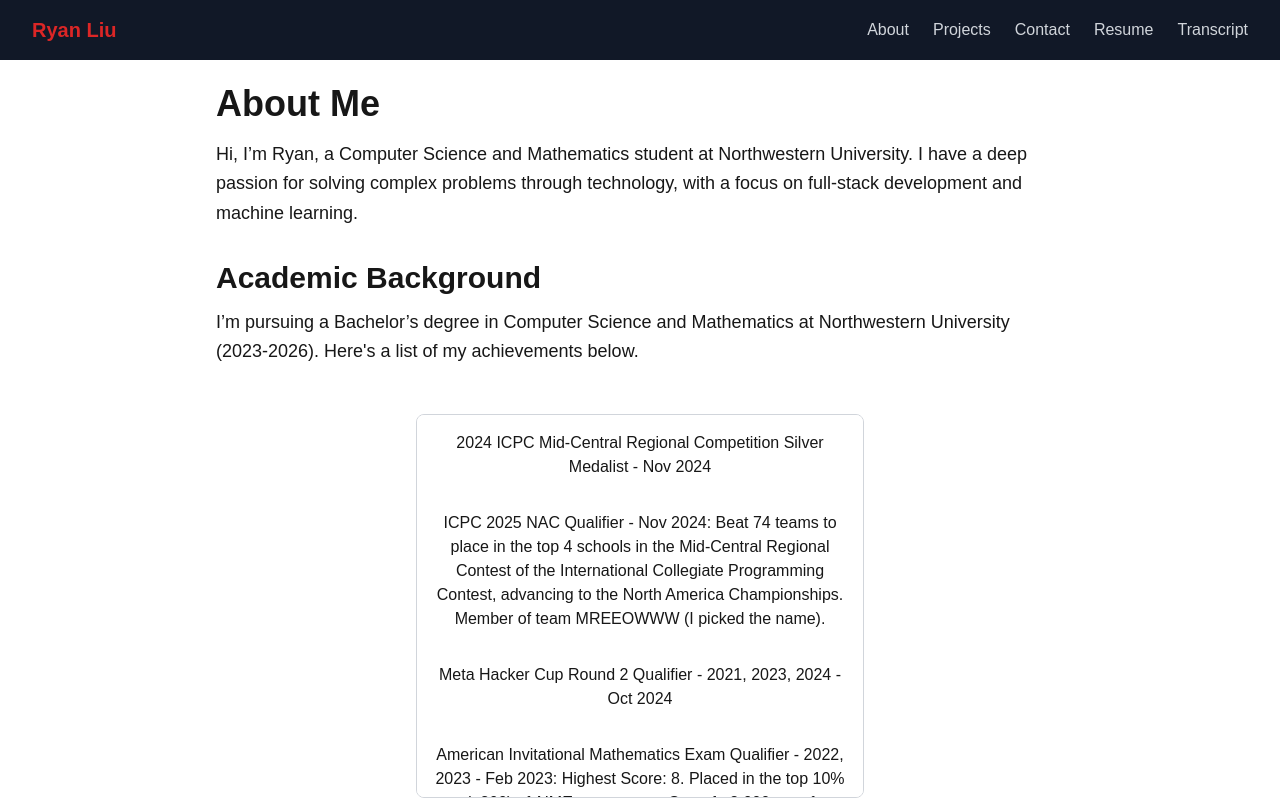
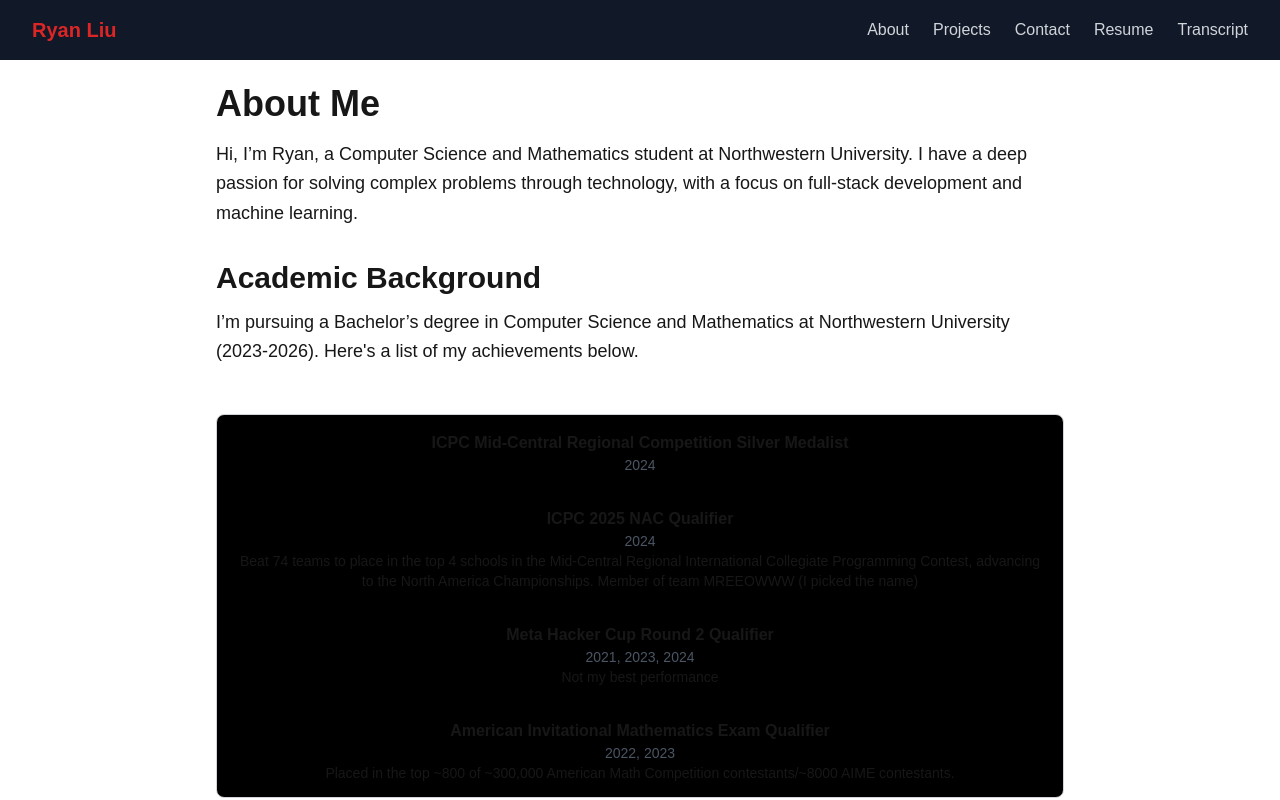
Before and after one commit to rliu2400/rliu.xyz, a Next.js app: page /about in a window 1280 px wide. Shown: the top 800 px of the page. Built offline with nearby package versions, Linux system fonts and the light colour scheme; a web font is replaced by a local one.

Commit message:
updated achievements

```diff
--- a/src/components/AchievementsCarousel.tsx
+++ b/src/components/AchievementsCarousel.tsx
@@ -1,20 +1,79 @@
+"use client";
 import React, { useState, useRef } from 'react';
 
+type Achievement = {
+  years: string;
+  name: string;
+  description: string;
+};
+
 const AchievementsCarousel: React.FC = () => {
-  const achievements: string[] = [
-    '2024 ICPC Mid-Central Regional Competition Silver Medalist - Nov 2024',
-    'ICPC 2025 NAC Qualifier - Nov 2024: Beat 74 teams to place in the top 4 schools in the Mid-Central Regional Contest of the International Collegiate Programming Contest, advancing to the North America Championships. Member of team MREEOWWW (I picked the name).',
-    'Meta Hacker Cup Round 2 Qualifier - 2021, 2023, 2024 - Oct 2024',
-    'American Invitational Mathematics Exam Qualifier - 2022, 2023 - Feb 2023: Highest Score: 8. Placed in the top 10% (~800) of AIME contestants. One of ~8,000 out of ~300,000 nationwide American Math Competition participants selected to take the AIME.',
-    'USA Computing Olympiad Gold Division - Apr 2022',
-    "2022 President's Volunteer Service Award - Jan 2022",
-    'CS:GO HSEL Fall Major Semifinalist, 2019 (3rd-4th/167 teams) - Dec 2019',
-    "American Fine Arts Festival Concert at Carnegie Hall Winner - Winner's recital solo performance at Carnegie Hall.",
-    "First Place - American Protégé International Piano and Strings Competition - Winner's recital solo performance at Carnegie Hall.",
-    "First Place - Grand Prize Virtuoso International Music Competition - Winner's recital solo performance at the Parco Della Musica in Rome, Italy.",
-    'First Place - Music Festival in Honor of Confucius',
-    'Silver - 2021 Quebec International Music Competition',
-    'Third Place - ENKOR International Competition',
+  const achievements: Achievement[] = [
+    {
+      years: '2024',
+      name: 'ICPC Mid-Central Regional Competition Silver Medalist',
+      description: '',
+    },
+    {
+      years: '2024',
+      name: 'ICPC 2025 NAC Qualifier',
+      description: 'Beat 74 teams to place in the top 4 schools in the Mid-Central Regional International Collegiate Programming Contest, advancing to the North America Championships. Member of team MREEOWWW (I picked the name)',
+    },
+    {
+      years: '2021, 2023, 2024',
+      name: 'Meta Hacker Cup Round 2 Qualifier',
+      description: 'Not my best performance',
+    },
+    {
+      years: '2022, 2023',
+      name: 'American Invitational Mathematics Exam Qualifier',
+      description: 'Placed in the top ~800 of ~300,000 American Math Competition contestants/~8000 AIME contestants.',
+    },
+    {
+      years: '2022',
+      name: 'USA Computing Olympiad Gold Division',
+      description: 'Apr 2022',
+    },
+    {
+      years: '2022',
+      name: "President's Volunteer Service Award",
+      description: 'Jan 2022',
+    },
+    {
+      years: '2019',
+      name: 'CS:GO HSEL Fall Major Semifinalist',
+      description: '2019 (3rd-4th/167 teams), when I played video games.',
+    },
+    {
+      years: '',
+      name: 'American Fine Arts Festival Concert at Carnegie Hall Winner',
+      description: "Winner's recital solo performance at Carnegie Hall.",
+    },
+    {
+      years: '',
+      name: 'First Place - American Protégé International Piano and Strings Competition',
+      description: "Winner's recital solo performance at Carnegie Hall.",
+    },
+    {
+      years: '',
+      name: 'First Place - Grand Prize Virtuoso International Music Competition',
+      description: "Winner's recital solo performance at the Parco Della Musica in Rome, Italy.",
+    },
+    {
+      years: '',
+      name: 'First Place - Music Festival in Honor of Confucius',
+      description: '',
+    },
+    {
+      years: '',
+      name: 'Silver - Quebec International Music Competition',
+      description: '',
+    },
+    {
+      years: '',
+      name: 'Third Place - ENKOR International Competition',
+      description: '',
+    },
   ];
 
   const [scrolling, setScrolling] = useState(false);
@@ -43,7 +102,7 @@ const AchievementsCarousel: React.FC = () => {
   };
 
   return (
-    <div className="carousel-container max-w-md mx-auto h-96 overflow-hidden relative border border-gray-300 rounded-lg">
+    <div className="carousel-container max-w-2md min-w-md mx-auto h-96 overflow-hidden relative border border-gray-300 rounded-lg">
       <div
         className="scroll-area absolute top-0 left-0 right-0 h-1/3 hover:cursor-pointer"
         onMouseEnter={() => startScroll('up')}
@@ -61,9 +120,11 @@ const AchievementsCarousel: React.FC = () => {
         {achievements.map((achievement, index) => (
           <div
             key={index}
-            className="achievement-item text-center p-4 snap-center bg-white hover:bg-gray-100"
+            className="achievement-item text-center p-4 snap-center bg-black"
           >
-            {achievement}
+            <h3 className="font-bold">{achievement.name}</h3>
+            <p className="text-sm text-gray-600">{achievement.years}</p>
+            <p className="text-sm">{achievement.description}</p>
           </div>
         ))}
       </div>
```
